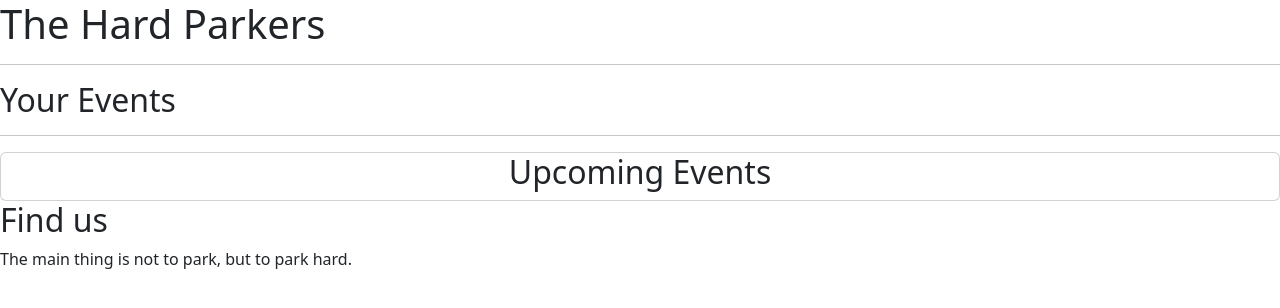
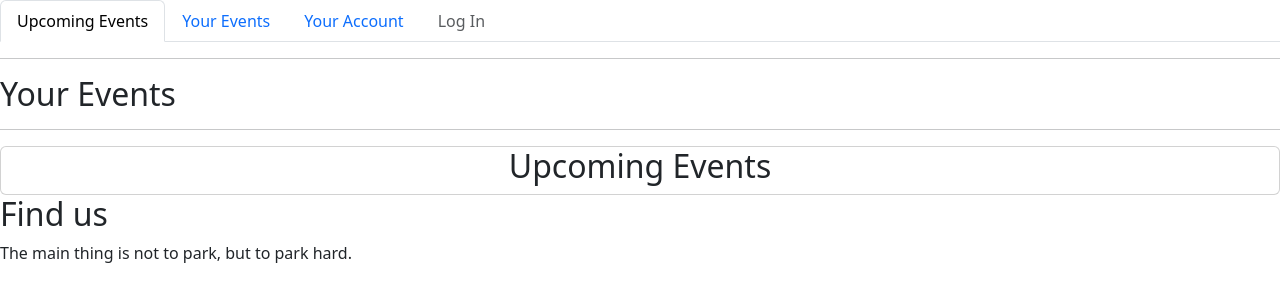
Before and after one commit to WSMorrison/The_Hard_Parkers, a Django app: page / in a window 1280 px wide. Shown: the top 308 px of the page. Run offline with Django 3.2, Linux system fonts and the light colour scheme; data that the repository does not hold is empty.

Commit message:
Add some basic nav bar styling.

```diff
--- a/templates/base.html
+++ b/templates/base.html
@@ -12,9 +12,20 @@
 <body>
     <!-- Header with nav bar -->
     <header>
-        <nav>
-            <h1>The Hard Parkers</h1>
-        </nav>
+        <ul class="nav nav-tabs">
+            <li class="nav-item">
+              <a class="nav-link active" aria-current="page" href="#">Upcoming Events</a>
+            </li>
+            <li class="nav-item">
+              <a class="nav-link" href="#">Your Events</a>
+            </li>
+            <li class="nav-item">
+              <a class="nav-link" href="#">Your Account</a>
+            </li>
+            <li class="nav-item">
+              <a class="nav-link disabled">Log In</a>
+            </li>
+          </ul>
     </header>
     <hr>
     <!-- Body -->
```
Also changed, not shown: README.md.
